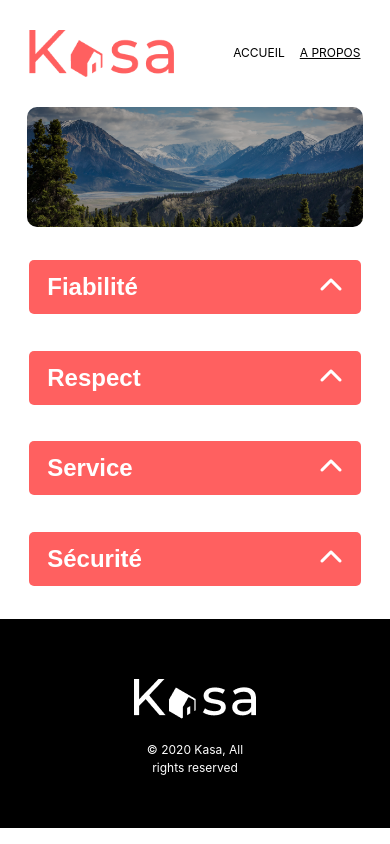
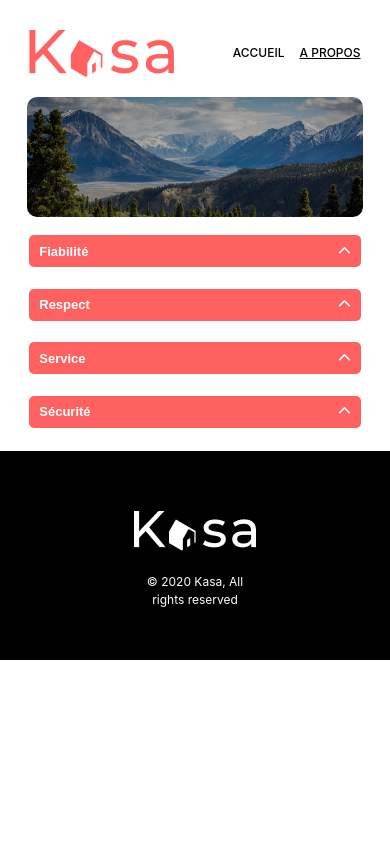
Before and after one commit to Jennifer-Guillemin/kasa_, a React (Vite) app in the folder kasa/: page /apropos in a window 390 px wide. Built offline with nearby package versions, Linux system fonts and the light colour scheme.

Commit message:
version 2.0

```diff
--- a/kasa/src/styles/apropos.css
+++ b/kasa/src/styles/apropos.css
@@ -65,14 +65,20 @@
 
 @media (max-width: 767px) {
   .montagne {
-    margin-top: 30px;
+    margin-top: 20px;
     height: 120px;
     border-radius: 10px;
   }
 
   .apropos {
-    padding-top: 30px;
-    gap: 30px;
+    padding-top: 15px;
+    gap: 15px;
     width: 85%;
   }
+
+  .dropdown_apropos .Collapse_container .collapse {
+    height: 32px;
+    padding: 0 10px;
+    font-size: 13px;
+  }
 }
--- a/kasa/src/styles/index.css
+++ b/kasa/src/styles/index.css
@@ -41,6 +41,7 @@ nav {
   gap: 57px;
   font-style: normal;
   font-size: 24px;
+  font-weight: 500;
   padding-right: 8%;
 }
 
@@ -292,11 +293,12 @@ footer p {
 
   .card {
     height: 255px;
+    width: 335px;
   }
 
   /******* Footer *******/
   footer {
-    margin-top: 30px;
+    margin-top: 20px;
     justify-content: center;
   }
 
--- a/kasa/src/styles/logements.css
+++ b/kasa/src/styles/logements.css
@@ -71,7 +71,7 @@
   display: flex;
   justify-content: center;
   align-items: center;
-  padding: 0 4%;
+  padding: 0 4% 0.5%;
   border-radius: 10px;
 }
 
@@ -101,7 +101,7 @@
   width: 85%;
 }
 
-.Collapse_container {
+.logements .dropdown_details .Collapse_container {
   width: 45%;
   margin: 1% 0;
 }
@@ -122,6 +122,7 @@
   text-align: left;
   outline: none;
   font-size: 18px;
+  font-weight: 700;
 }
 
 .logements .dropdown_details .Collapse_container .Active,
@@ -221,16 +222,16 @@
     gap: 20px;
   }
 
-  .Collapse_container {
+  .logements .dropdown_details .Collapse_container {
     width: 100%;
+  }
+
+  .logements .dropdown_details .Collapse_container .content {
+    font-size: 12px;
   }
 
   .collapse {
     height: 32px;
     font-size: 13px;
   }
-
-  .Collapse_container .content {
-    font-size: 12px;
-  }
 }
```
Also changed, not shown: kasa/src/assets/arrow_left.png (deleted), kasa/src/assets/arrow_right.png (deleted).
